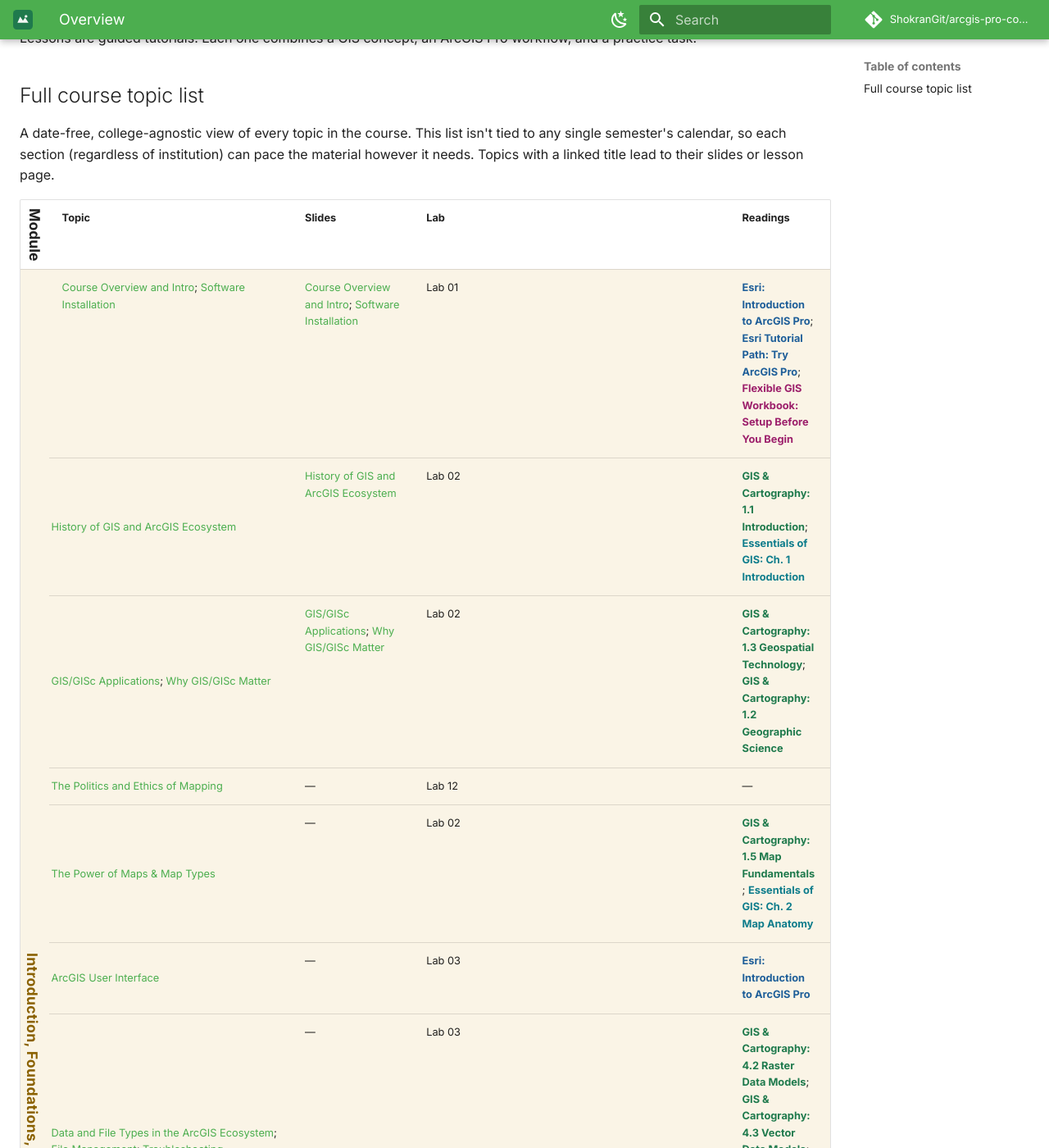
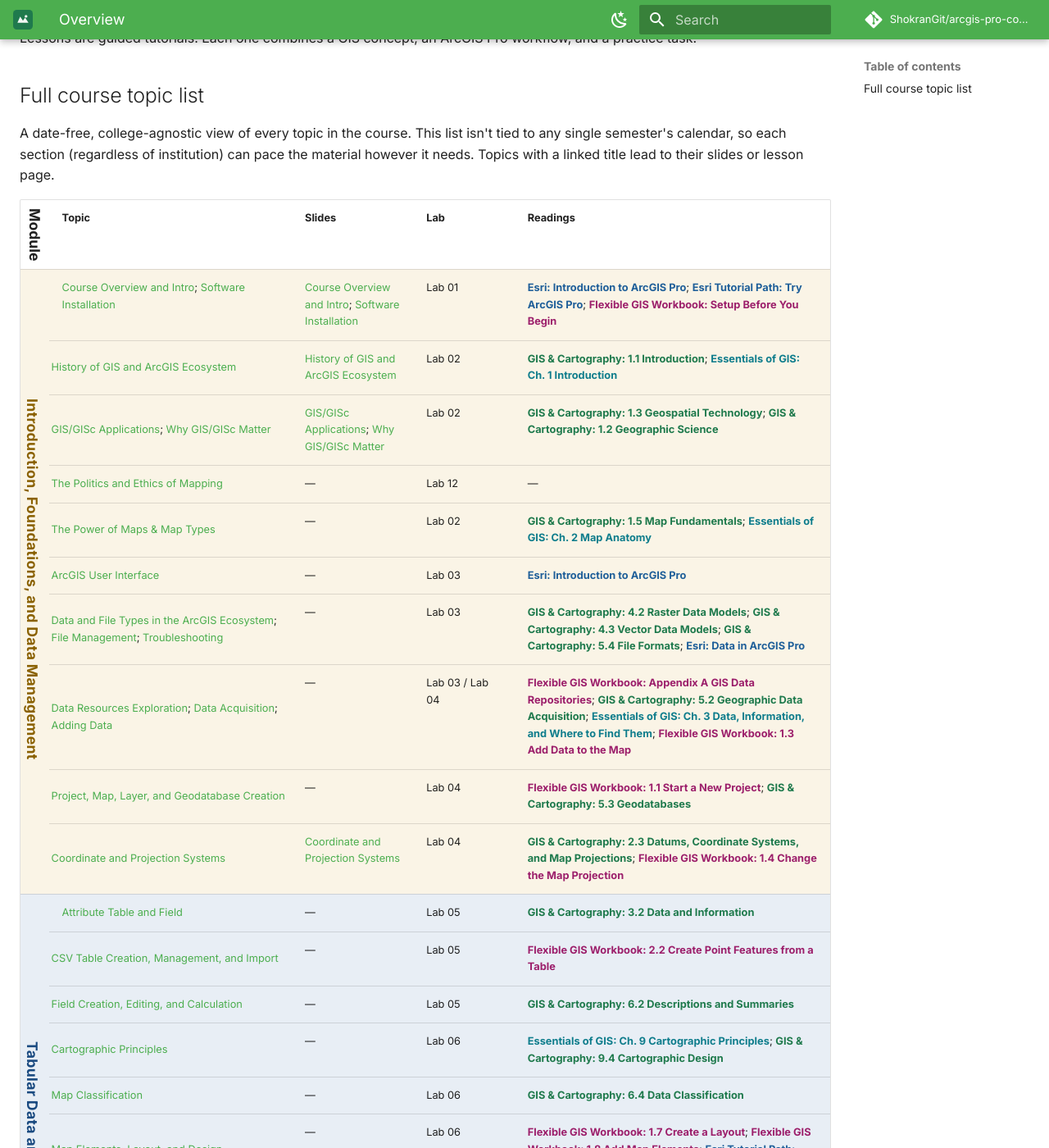
Before and after one commit to ShokranGit/arcgis-pro-course, an MkDocs documentation site: the page built from docs/lessons/index.md, in a window 1280 px wide and 1400 px high, scrolled down 235 px. Shown: the whole window at 82% size. Built offline with MkDocs 1.6.1 and Material for MkDocs 9.7.7, drawn with Linux system fonts in a browser that asks for light colours; comment, search, counter and statistics services are not loaded.

Commit message:
Adjust column widths for schedule and topics tables

```diff
--- a/docs/assets/css/extra.css
+++ b/docs/assets/css/extra.css
@@ -210,17 +210,17 @@
   min-width: 0 !important;
 }
 .schedule-table table th:nth-child(1),
-.schedule-table table td:nth-child(1) { width: 11% !important; }
+.schedule-table table td:nth-child(1) { width: 5% !important; }
 .schedule-table table th:nth-child(2),
-.schedule-table table td:nth-child(2) { width: 13% !important; }
+.schedule-table table td:nth-child(2) { width: 14% !important; }
 .schedule-table table th:nth-child(3),
-.schedule-table table td:nth-child(3) { width: 24% !important; }
+.schedule-table table td:nth-child(3) { width: 19% !important; }
 .schedule-table table th:nth-child(4),
-.schedule-table table td:nth-child(4) { width: 15% !important; }
+.schedule-table table td:nth-child(4) { width: 25% !important; }
 .schedule-table table th:nth-child(5),
-.schedule-table table td:nth-child(5) { width: 20% !important; }
+.schedule-table table td:nth-child(5) { width: 16% !important; }
 .schedule-table table th:nth-child(6),
-.schedule-table table td:nth-child(6) { width: 17% !important; }
+.schedule-table table td:nth-child(6) { width: 21% !important; }
 
 /* Module badge: force it to fill and wrap within its cell instead of overflowing into the next column */
 .module-badge {
@@ -246,30 +246,19 @@
 .topics-table table th:nth-child(3),
 .topics-table table td:nth-child(3) { width: 15% !important; }
 .topics-table table th:nth-child(4),
-.topics-table table td:nth-child(4) { width: 39% !important; }
+.topics-table table td:nth-child(4) { width: 12.5% !important; }
 .topics-table table th:nth-child(5),
-.topics-table table td:nth-child(5) { width: 12.5% !important; }
+.topics-table table td:nth-child(5) { width: 39% !important; }
 
 /* Module column: merged into one cell per module by topics-table.js, shown as slim rotated text instead of a repeated pill, with the whole row group tinted a soft module color instead. Colors avoid the greens/blues/teals/magentas already used by topic and reading-source links in this table. Applies to the full topic list (Module is column 1) and the course schedule tables (Module is column 3). */
-.topics-table table td:first-child {
+.topics-table table td:first-child,
+.schedule-table table td:first-child {
   padding: 0.5rem 0.15rem !important;
   text-align: center;
   vertical-align: middle;
 }
-.topics-table table th:first-child {
-  writing-mode: vertical-rl;
-  white-space: nowrap;
-  text-align: center;
-  vertical-align: middle;
-  padding: 0.5rem 0.15rem !important;
-  font-size: 0.88rem;
-}
-.schedule-table table td:nth-child(3) {
-  padding: 0.5rem 0.15rem !important;
-  text-align: center;
-  vertical-align: middle;
-}
-.schedule-table table th:nth-child(3) {
+.topics-table table th:first-child,
+.schedule-table table th:first-child {
   writing-mode: vertical-rl;
   white-space: nowrap;
   text-align: center;
```
